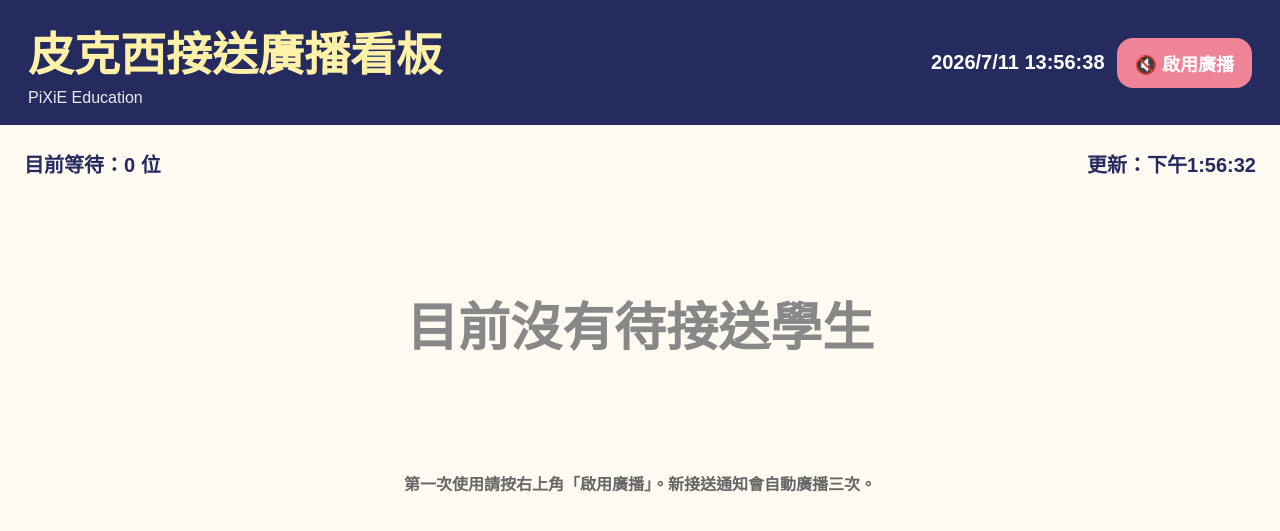
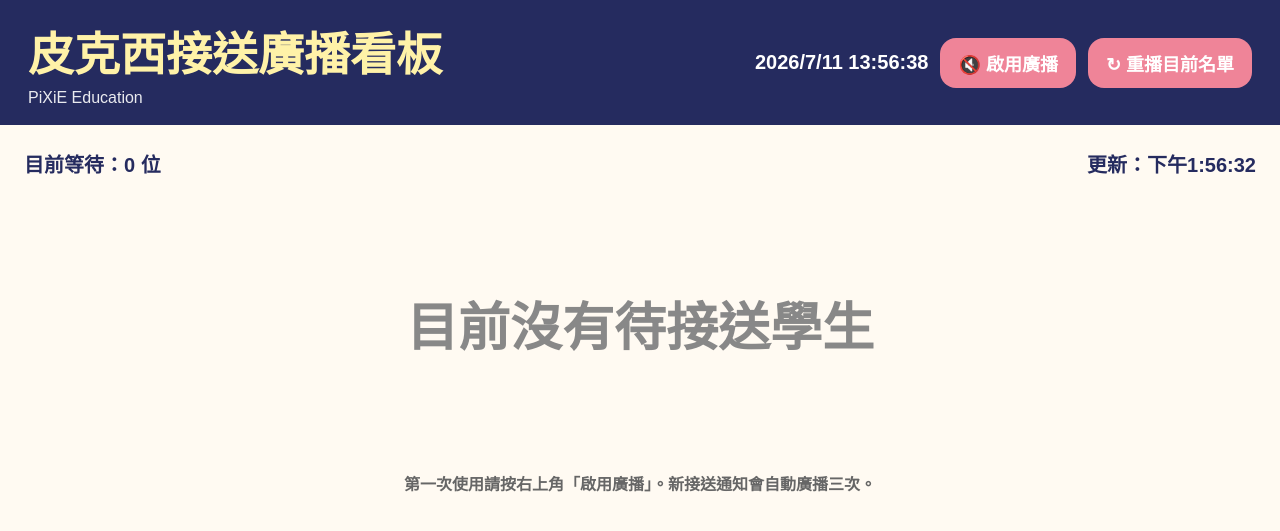
Before and after one commit to hitochan0722/pixie-line-webhook, a Flask app: page /board in a window 1280 px wide. Shown: the top 531 px of the page. Run offline with Flask 3, Linux system fonts and the light colour scheme; data that the repository does not hold is empty.

Commit message:
Add files via upload

```diff
--- a/templates/board.html
+++ b/templates/board.html
@@ -11,15 +11,26 @@ header{background:var(--navy);color:white;padding:18px 28px;display:flex;align-i
 </style>
 </head>
 <body>
-<header><div class="brand"><h1>皮克西接送廣播看板</h1><p>PiXiE Education</p></div><div class="tools"><span id="clock"></span><button id="soundBtn">🔇 啟用廣播</button></div></header>
+<header><div class="brand"><h1>皮克西接送廣播看板</h1><p>PiXiE Education</p></div><div class="tools"><span id="clock"></span><button id="soundBtn">🔇 啟用廣播</button><button id="replayBtn">↻ 重播目前名單</button></div></header>
 <main><div class="summary"><span>目前等待：<strong id="count">0</strong> 位</span><span id="updated">尚未更新</span></div><div id="grid"><div class="empty">目前沒有待接送學生</div></div><div class="notice">第一次使用請按右上角「啟用廣播」。新接送通知會自動廣播三次。</div></main>
 <script>
-const grid=document.getElementById('grid'),count=document.getElementById('count'),updated=document.getElementById('updated'),soundBtn=document.getElementById('soundBtn');
+const grid=document.getElementById('grid'),count=document.getElementById('count'),updated=document.getElementById('updated'),soundBtn=document.getElementById('soundBtn'),replayBtn=document.getElementById('replayBtn');
 let soundEnabled=localStorage.getItem('pixieSoundEnabled')==='1',speaking=false,queue=[];
 const seen=new Set(JSON.parse(localStorage.getItem('pixieBroadcasted')||'[]'));
 function esc(v){return String(v||'').replace(/[&<>"]/g,c=>({'&':'&amp;','<':'&lt;','>':'&gt;','"':'&quot;'}[c]));}
 function updateSoundButton(){soundBtn.textContent=soundEnabled?'🔊 廣播已啟用':'🔇 啟用廣播';soundBtn.classList.toggle('on',soundEnabled);}
 soundBtn.addEventListener('click',()=>{soundEnabled=!soundEnabled;localStorage.setItem('pixieSoundEnabled',soundEnabled?'1':'0');speechSynthesis.cancel();speaking=false;updateSoundButton();if(soundEnabled){const u=new SpeechSynthesisUtterance('皮克西接送廣播已啟用');u.lang='zh-TW';speechSynthesis.speak(u);processQueue();}});
+replayBtn.addEventListener('click',async()=>{
+  localStorage.removeItem('pixieBroadcasted');
+  seen.clear();
+  queue=[];
+  speechSynthesis.cancel();
+  speaking=false;
+  soundEnabled=true;
+  localStorage.setItem('pixieSoundEnabled','1');
+  updateSoundButton();
+  await load();
+});
 function speakThree(r){return new Promise(resolve=>{let times=0;function next(){if(!soundEnabled){resolve();return;}times++;const u=new SpeechSynthesisUtterance('請 '+(r.student_name||'同學')+' 同學收拾書包，家長已到。');u.lang='zh-TW';u.rate=.85;u.onend=()=>times<3?setTimeout(next,700):resolve();u.onerror=()=>resolve();speechSynthesis.speak(u);}next();});}
 async function processQueue(){if(speaking||!soundEnabled||!queue.length)return;speaking=true;while(queue.length&&soundEnabled)await speakThree(queue.shift());speaking=false;}
 function statusClass(s){if(s==='收拾書包')return'packing';if(String(s).indexOf('5')>=0)return'wait';return'';}
```
